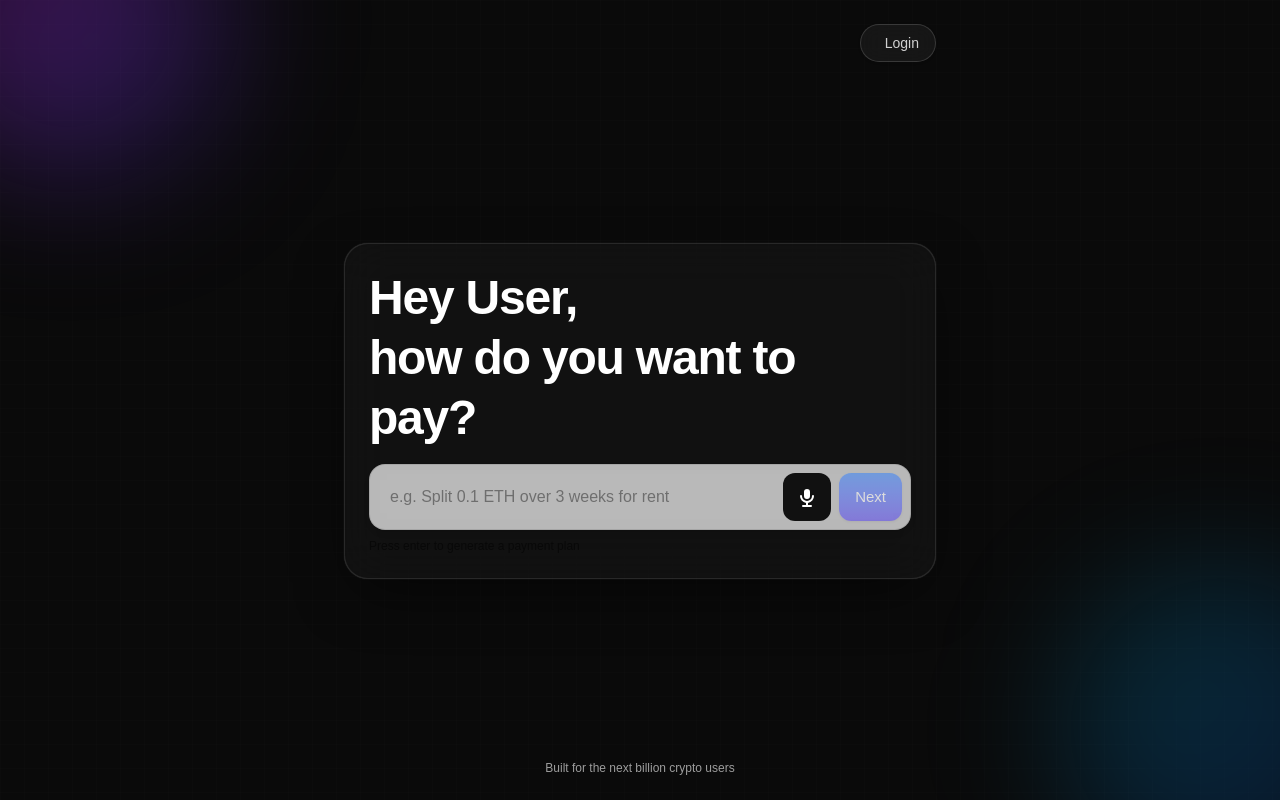
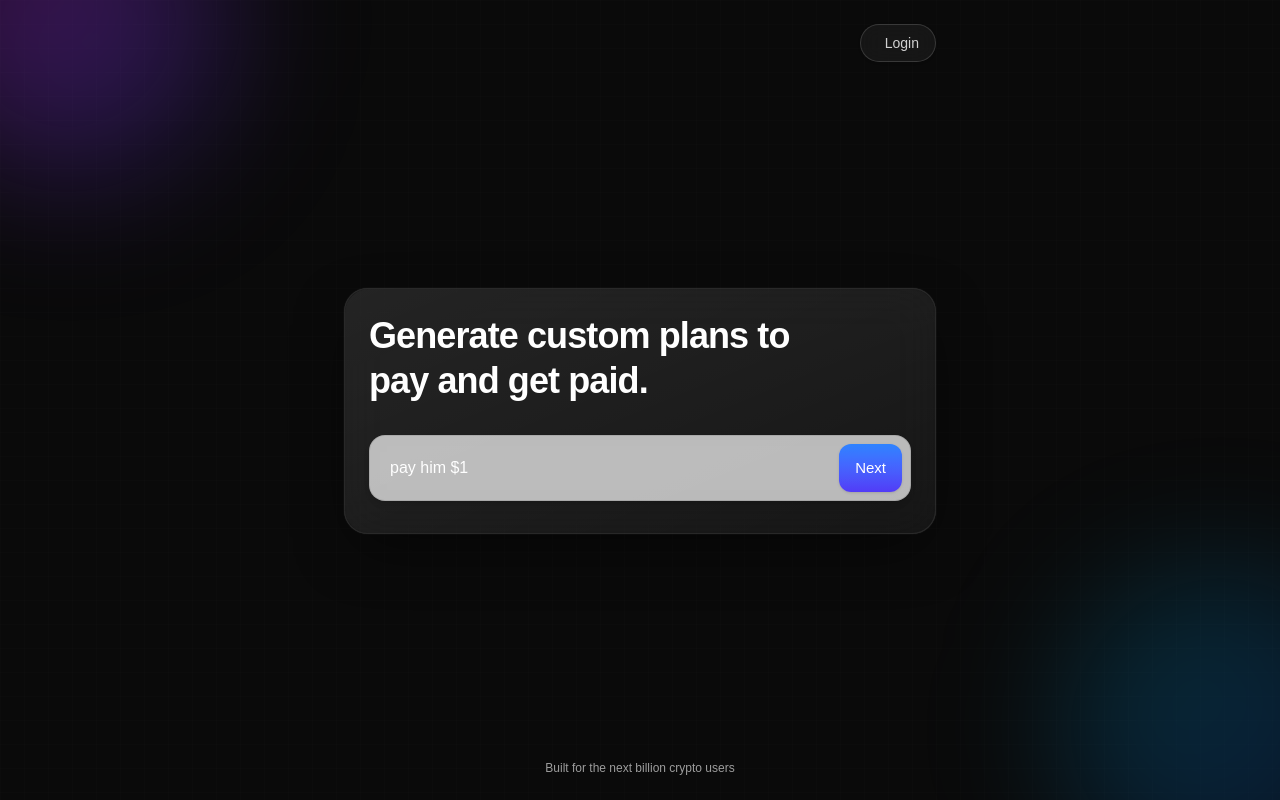
Before and after one commit to aliang322/generative-payments, a Next.js app: page / in a window 1280 px wide. Built offline with nearby package versions, Linux system fonts and the light colour scheme.

Commit message:
typewriter examples, disable text and speech-to-text input

```diff
--- a/app/globals.css
+++ b/app/globals.css
@@ -48,3 +48,35 @@ body {
   animation: blob 22s ease-in-out infinite;
   animation-delay: 3s;
 }
+
+/* Glow card */
+.glow-card {
+  position: relative;
+  isolation: isolate;
+}
+.glow-card::before {
+  content: "";
+  position: absolute;
+  inset: -1px;
+  border-radius: inherit;
+  pointer-events: none;
+  background:
+    radial-gradient(120px 120px at var(--x, 50%) var(--y, 50%), rgba(56,189,248,0.25), transparent 60%),
+    radial-gradient(160px 160px at var(--x, 50%) var(--y, 50%), rgba(168,85,247,0.18), transparent 65%);
+  filter: blur(12px);
+  z-index: -1;
+  opacity: 0;
+  transition: opacity 200ms ease;
+}
+.glow-card.is-hovering::before {
+  opacity: 1;
+}
+.glow-card::after {
+  content: "";
+  position: absolute;
+  inset: 0;
+  border-radius: inherit;
+  pointer-events: none;
+  background: linear-gradient(to bottom right, rgba(255,255,255,0.08), rgba(255,255,255,0.02));
+  mix-blend-mode: overlay;
+}
--- a/app/page.tsx
+++ b/app/page.tsx
@@ -1,8 +1,13 @@
 "use client";
 
 import SpeechInput from "@/components/SpeechInput";
+import GlowCard from "@/components/GlowCard";
+import TypewriterExamples from "@/components/TypewriterExamples";
+import { useState } from "react";
 
 export default function Home() {
+	const [example, setExample] = useState<string>("Rent, but split into tiny bites");
+
 	function handleSubmit(value: string) {
 		// TODO: route to generation page or call API
 		console.log("Generate for:", value);
@@ -26,24 +31,26 @@ export default function Home() {
 			</header>
 
 			<section className="relative z-10 flex-1 flex flex-col items-start justify-center max-w-screen-sm mx-auto w-full gap-6 px-6">
-				<div className="rounded-3xl border border-white/10 bg-white/[0.03] p-6 backdrop-blur-xl shadow-[0_0_1px_0_rgba(255,255,255,0.2),0_20px_60px_-15px_rgba(0,0,0,0.6)]">
-					<h1 className="text-4xl font-semibold tracking-tight sm:text-5xl leading-tight">
-						Hey User,
-						<br />
-						how do you want to pay?
+				<GlowCard className="w-full">
+					<h1 className="text-3xl sm:text-4xl font-semibold tracking-tight leading-tight">
+						Generate custom plans to <br /> pay and get paid.
 					</h1>
 
-					<div className="mt-4">
+					<div className="mt-8">
 						<SpeechInput
 							className="mt-2"
-							placeholder="e.g. Split 0.1 ETH over 3 weeks for rent"
-							hintText="Press enter to generate a payment plan"
+							value={example}
+							placeholder=""
+							hintText=""
 							nextLabel="Next"
 							onSubmit={handleSubmit}
 							showNextButton
+							readOnly
+							showMic={false}
 						/>
+						<TypewriterExamples className="sr-only" onTextChange={setExample} />
 					</div>
-				</div>
+				</GlowCard>
 			</section>
 
 			<footer className="relative z-10 max-w-screen-sm mx-auto w-full text-center text-xs text-white/60 px-6 pb-6">
--- /dev/null
+++ b/components/GlowCard.tsx
@@ -0,0 +1,53 @@
+"use client";
+
+import { useRef, useState } from "react";
+
+export default function GlowCard({
+	className = "",
+	children,
+	padding = "p-6",
+}: {
+	className?: string;
+	children: React.ReactNode;
+	padding?: string;
+}) {
+	const ref = useRef<HTMLDivElement | null>(null);
+	const [coords, setCoords] = useState<{ x: number; y: number }>({ x: 0.5, y: 0.5 });
+	const [isHovering, setIsHovering] = useState<boolean>(false);
+
+	function handleMove(e: React.MouseEvent<HTMLDivElement>) {
+		const el = ref.current;
+		if (!el) return;
+		const rect = el.getBoundingClientRect();
+		const x = (e.clientX - rect.left) / rect.width;
+		const y = (e.clientY - rect.top) / rect.height;
+		setCoords({ x: Math.max(0, Math.min(1, x)), y: Math.max(0, Math.min(1, y)) });
+	}
+
+	function handleEnter() {
+		setIsHovering(true);
+	}
+
+	function handleLeave() {
+		setIsHovering(false);
+		setCoords({ x: 0.5, y: 0.5 });
+	}
+
+	const style = {
+		["--x" as any]: `${(coords.x * 100).toFixed(2)}%`,
+		["--y" as any]: `${(coords.y * 100).toFixed(2)}%`,
+	} as React.CSSProperties as any;
+
+	return (
+		<div
+			ref={ref}
+			onMouseEnter={handleEnter}
+			onMouseMove={handleMove}
+			onMouseLeave={handleLeave}
+			style={style}
+			className={`glow-card ${isHovering ? "is-hovering" : ""} rounded-3xl border border-white/10 bg-white/[0.03] backdrop-blur-xl shadow-[0_0_1px_0_rgba(255,255,255,0.2),0_20px_60px_-15px_rgba(0,0,0,0.6)] ${padding} ${className}`}
+		>
+			{children}
+		</div>
+	);
+}
--- a/components/SpeechInput.tsx
+++ b/components/SpeechInput.tsx
@@ -11,6 +11,8 @@ export default function SpeechInput({
 	hintText = "Tap the mic and say: “Split 0.1 ETH over 3 weeks for rent…”",
 	className = "",
 	showNextButton = true,
+	readOnly = false,
+	showMic = true,
 }: {
 	value?: string;
 	onChange?: (next: string) => void;
@@ -20,6 +22,8 @@ export default function SpeechInput({
 	hintText?: string;
 	className?: string;
 	showNextButton?: boolean;
+	readOnly?: boolean;
+	showMic?: boolean;
 }) {
 	const [inputValue, setInputValue] = useState<string>(value ?? "");
 	const [isListening, setIsListening] = useState<boolean>(false);
@@ -34,7 +38,7 @@ export default function SpeechInput({
 
 	// Initialize recognition when available
 	useEffect(() => {
-		if (!isSpeechAvailable) return;
+		if (!isSpeechAvailable || !showMic) return;
 		const SR = (window as any).SpeechRecognition || (window as any).webkitSpeechRecognition;
 		const recognition = new SR();
 		recognition.lang = "en-US";
@@ -64,19 +68,20 @@ export default function SpeechInput({
 			recognition.stop?.();
 			recognitionRef.current = null;
 		};
-	}, [isSpeechAvailable, onChange]);
+	}, [isSpeechAvailable, onChange, showMic]);
 
 	useEffect(() => {
 		if (value !== undefined) setInputValue(value);
 	}, [value]);
 
 	function handleManualChange(e: React.ChangeEvent<HTMLInputElement>) {
+		if (readOnly) return;
 		setInputValue(e.target.value);
 		onChange?.(e.target.value);
 	}
 
 	function submit() {
-		const trimmed = inputValue.trim();
+		const trimmed = (value ?? inputValue).trim();
 		if (!trimmed) return;
 		onSubmit?.(trimmed);
 	}
@@ -89,7 +94,7 @@ export default function SpeechInput({
 	}
 
 	function toggleListening() {
-		if (!isSpeechAvailable) {
+		if (!isSpeechAvailable || !showMic) {
 			alert("Speech recognition isn’t supported in this browser. Try Chrome on Android or Safari on iOS.");
 			return;
 		}
@@ -107,19 +112,24 @@ export default function SpeechInput({
 		}
 	}
 
+	const displayValue = value !== undefined ? value : inputValue;
+
 	return (
 		<div className={`w-full ${className}`}>
 			<div className="flex items-center gap-2 rounded-2xl border border-black/10 dark:border-white/15 bg-white/70 dark:bg-white/10 backdrop-blur-md p-2 shadow-md">
 				<input
 					type="text"
-					value={inputValue}
+					value={displayValue}
 					onChange={handleManualChange}
 					onKeyDown={handleKeyDown}
 					placeholder={placeholder}
-					className="flex-1 bg-transparent px-3 py-3 text-base placeholder-black/40 dark:placeholder-white/50 focus:outline-none"
+					className={`flex-1 bg-transparent px-3 py-3 text-base placeholder-black/40 dark:placeholder-white/50 focus:outline-none ${readOnly ? "caret-transparent cursor-default" : ""}`}
 					inputMode="text"
 					aria-label="Describe how you want to pay"
+					readOnly={readOnly}
+					aria-readonly={readOnly}
 				/>
+				{showMic && (
 					<button
 						type="button"
 						onClick={toggleListening}
@@ -134,11 +144,12 @@ export default function SpeechInput({
 							<path d="M12 14a3 3 0 0 0 3-3V7a3 3 0 1 0-6 0v4a3 3 0 0 0 3 3Zm5-3a1 1 0 1 1 2 0 7 7 0 0 1-6 6.92V20h3a 1 1 0 1 1 0 2H8a1 1 0 1 1 0-2h3v-2.08A7 7 0 0 1 5 11a1 1 0 1 1 2 0 5 5 0 1 0 10 0Z" />
 						</svg>
 					</button>
+				)}
 				{showNextButton && (
 					<button
 						type="button"
 						onClick={submit}
-						disabled={!inputValue.trim()}
+						disabled={!displayValue.trim()}
 						className="inline-flex h-12 items-center justify-center whitespace-nowrap rounded-xl bg-gradient-to-b from-blue-500 to-indigo-600 px-4 text-[15px] font-medium text-white shadow-sm transition-opacity disabled:opacity-50"
 					>
 						{nextLabel}
--- /dev/null
+++ b/components/TypewriterExamples.tsx
@@ -0,0 +1,67 @@
+"use client";
+
+import { useEffect, useMemo, useRef, useState } from "react";
+
+const DEFAULT_EXAMPLES = [
+	"pay him $10 over 9,000 transactions. Round down.",
+	"$4.50 per muffin.",
+	"Tip 3 creators 0.001 ETH daily"
+];
+
+export default function TypewriterExamples({
+	examples = DEFAULT_EXAMPLES,
+	speedMs = 45,
+	delayBetweenMs = 1200,
+	onTextChange,
+	className = "",
+}: {
+	examples?: string[];
+	speedMs?: number;
+	delayBetweenMs?: number;
+	onTextChange?: (text: string) => void;
+	className?: string;
+}) {
+	const [index, setIndex] = useState<number>(0);
+	const [phase, setPhase] = useState<"typing" | "pausing" | "deleting">("typing");
+	const [subIndex, setSubIndex] = useState<number>(0);
+	const text = useMemo(() => examples[index] ?? "", [examples, index]);
+	const timeoutRef = useRef<number | null>(null);
+
+	useEffect(() => {
+		// push text up to parent (e.g., placeholder)
+		onTextChange?.(text.slice(0, subIndex));
+		// eslint-disable-next-line react-hooks/exhaustive-deps
+	}, [subIndex, text]);
+
+	useEffect(() => {
+		if (timeoutRef.current) window.clearTimeout(timeoutRef.current);
+
+		if (phase === "typing") {
+			if (subIndex < text.length) {
+				timeoutRef.current = window.setTimeout(() => setSubIndex(subIndex + 1), speedMs);
+			} else {
+				timeoutRef.current = window.setTimeout(() => setPhase("pausing"), delayBetweenMs);
+			}
+		} else if (phase === "pausing") {
+			timeoutRef.current = window.setTimeout(() => setPhase("deleting"), delayBetweenMs);
+		} else if (phase === "deleting") {
+			if (subIndex > 0) {
+				timeoutRef.current = window.setTimeout(() => setSubIndex(subIndex - 1), 24);
+			} else {
+				setPhase("typing");
+				setIndex((index + 1) % examples.length);
+			}
+		}
+
+		return () => {
+			if (timeoutRef.current) window.clearTimeout(timeoutRef.current);
+		};
+	}, [phase, subIndex, text, examples.length, index, speedMs, delayBetweenMs]);
+
+	return (
+		<p className={`text-sm text-white/70 ${className}`}>
+			{text.slice(0, subIndex)}
+			<span className="inline-block w-[10px] ml-0.5 bg-white/80 animate-pulse" style={{ height: "1em", verticalAlign: "-0.1em" }} />
+		</p>
+	);
+}
```
Lines whose indentation alone changed are shown as unchanged.
